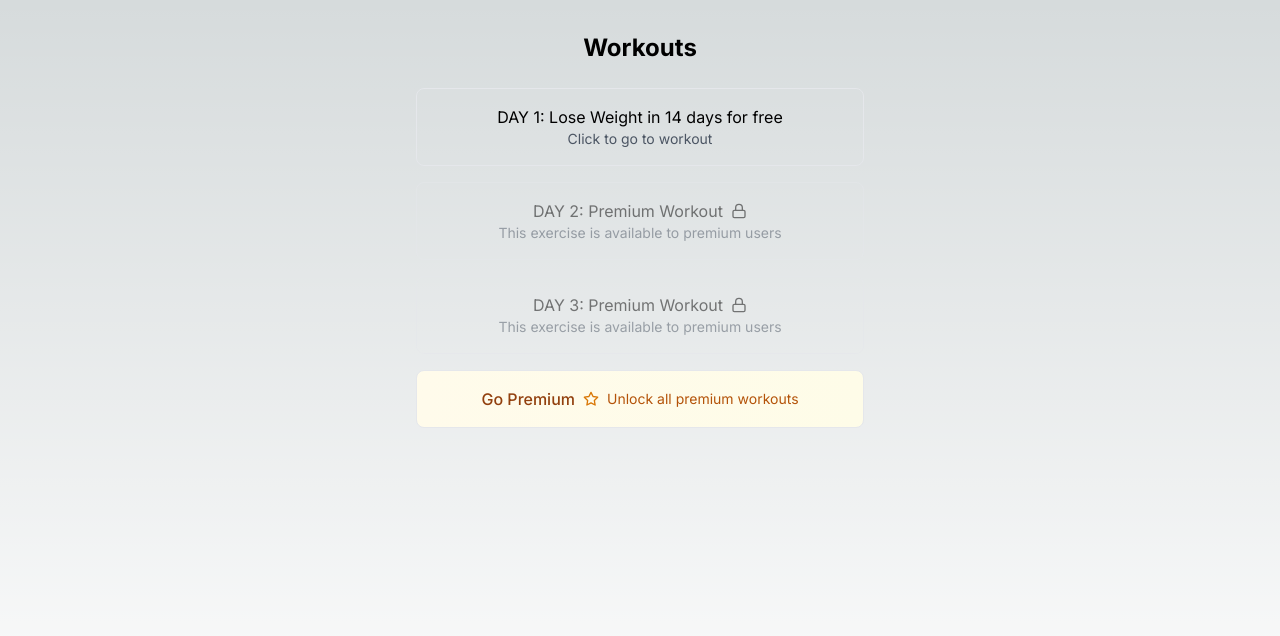
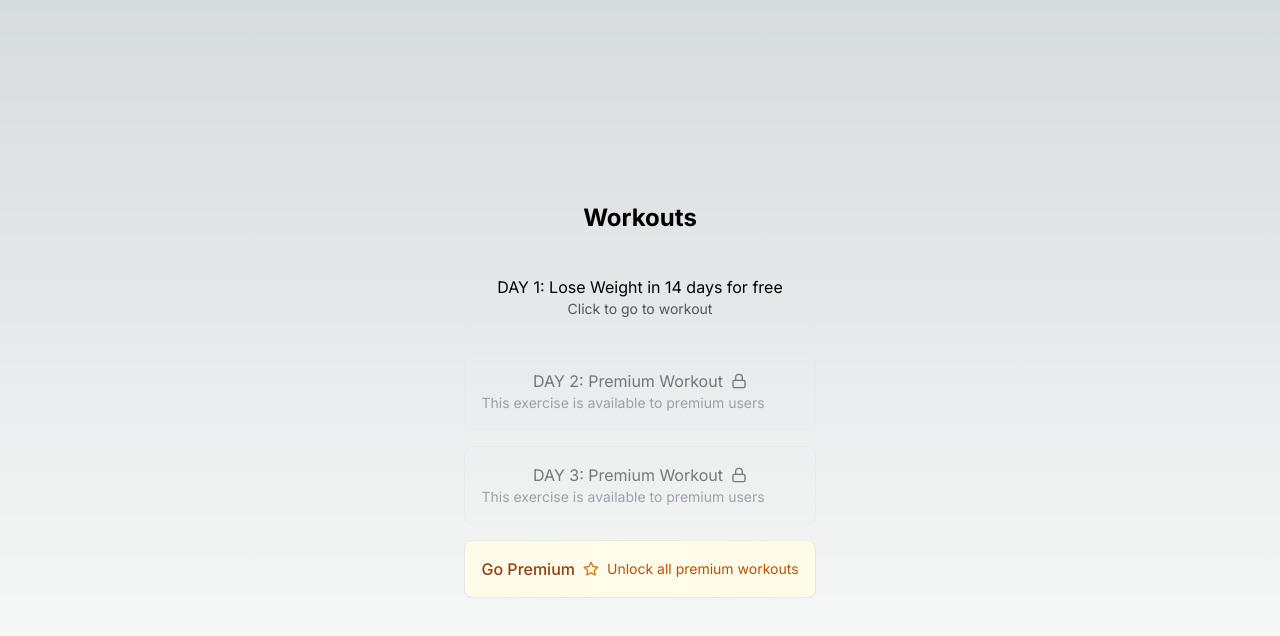
Before and after one commit to romanvieito/gym-feedback-ai-9-4, a Next.js app: page / in a window 1280 px wide. Shown: the top 636 px of the page. Built offline with nearby package versions, Linux system fonts and the light colour scheme.

Commit message:
center menu

```diff
--- a/app/page.tsx
+++ b/app/page.tsx
@@ -10,9 +10,9 @@ export default function Home() {
   return (
     <main className="min-h-screen p-8 flex flex-col items-center">
       {!showApp ? (
-        <>
-          <h1 className="text-2xl font-bold mb-6">Workouts</h1>
-          <div className="grid gap-4 w-full max-w-md text-center">
+        <div className="my-auto">
+          <h1 className="text-2xl font-bold mb-6 text-center">Workouts</h1>
+          <div className="flex flex-col gap-4 w-full max-w-md">
             <button
               onClick={() => setShowApp(true)}
               className="text-center p-4 border rounded-lg hover:bg-gray-100"
@@ -90,7 +90,7 @@ export default function Home() {
             </Link>
 
           </div>
-        </>
+        </div>
       ) : (
         <div className="mt-1">
           <button
```
